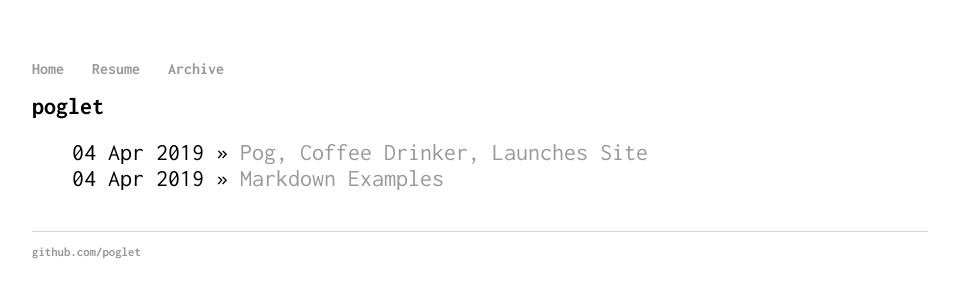
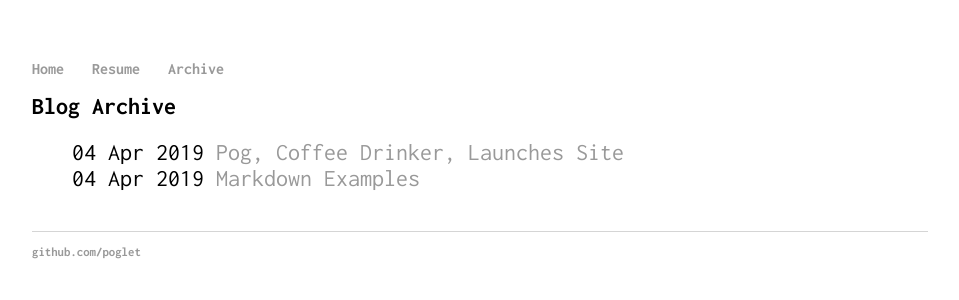
Before and after one commit to poglet/poglet.github.io, a Jekyll site: the page built from blog/index.html, in a window 1280 px wide. Shown: the top 300 px of the page, without its empty margins (160-1119 px from the left). Built offline with Jekyll 4.4.1, drawn with Linux system fonts in a browser that asks for light colours.

Commit message:
Update index.html

```diff
--- a/blog/index.html
+++ b/blog/index.html
@@ -1,11 +1,15 @@
 ---
 layout: default
-title: poglet
+title: Blog Archive
 ---
-	<h1>{{ page.title }}</h1>
-	<ul class="posts">
-
-	  {% for post in site.posts %}
-	    <li><span>{{ post.date | date_to_string }}</span> » <a href="{{ post.url }}" title="{{ post.title }}">{{ post.title }}</a></li>
-	  {% endfor %}
-	</ul>
+<h1>{{ page.title }}</h1>
+<ul class="posts">
+   {% for post in site.posts %}
+   <li>
+      <span>
+      {{ post.date | date_to_string }}
+      </span>
+      <a href="{{ post.url }}" title="{{ post.title }}">{{ post.title }}</a>
+   </li>
+   {% endfor %}
+</ul>
```
